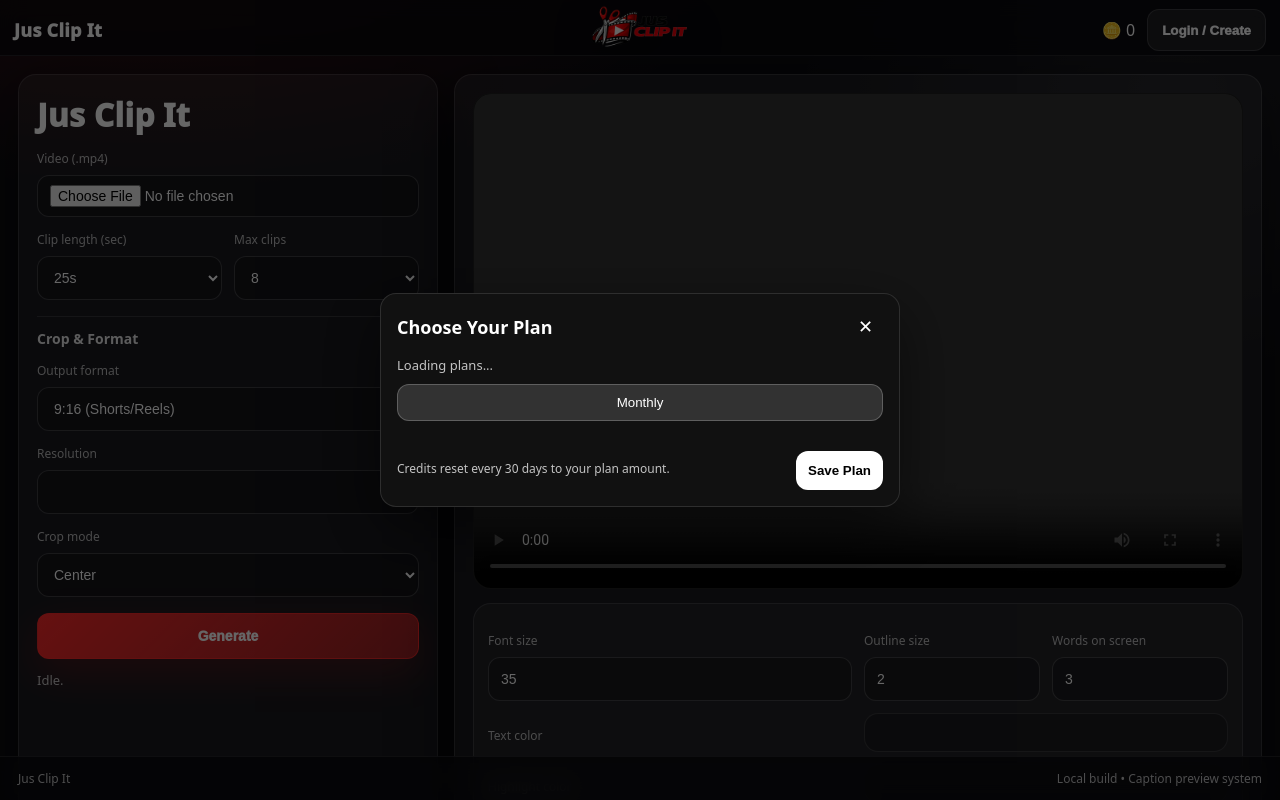
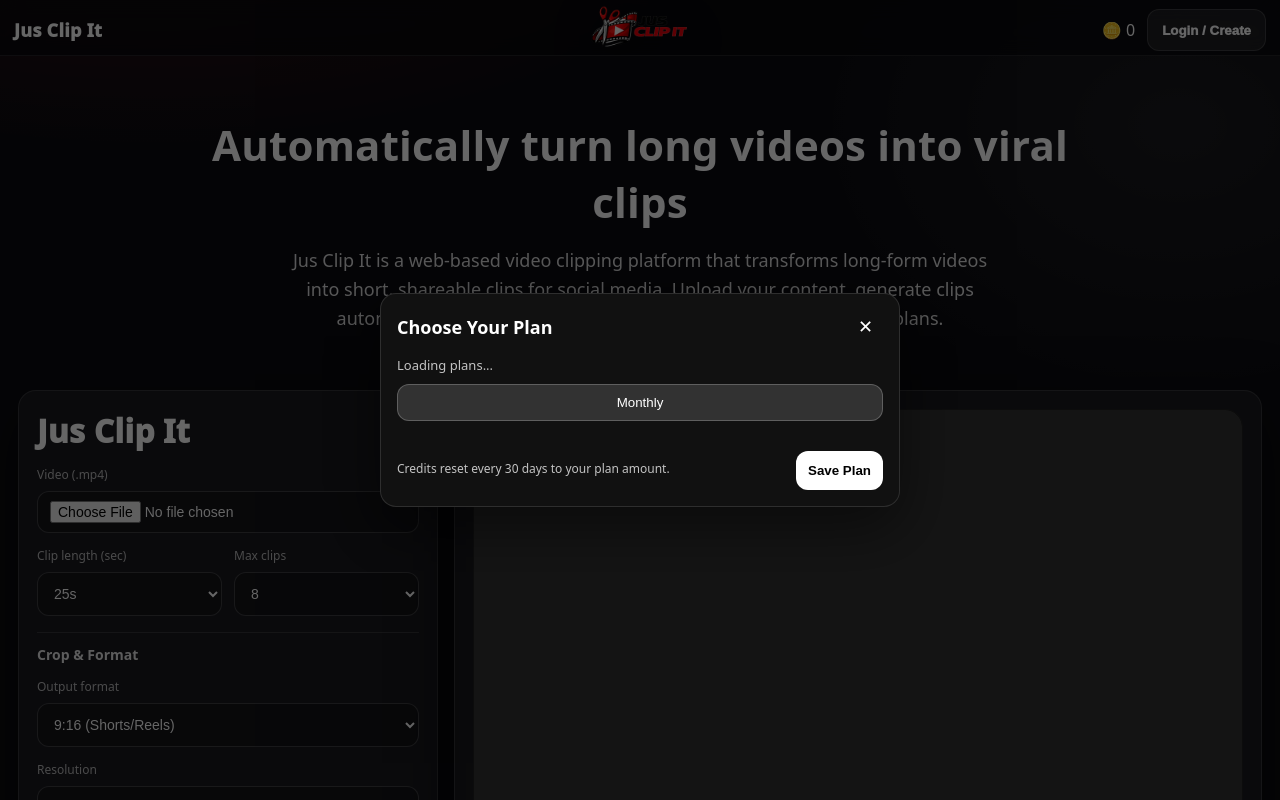
Before and after one commit to antoine-bibb/jus-clip-it, a FastAPI app: page / in a window 1280 px wide. Run offline with FastAPI, Linux system fonts and the light colour scheme; lists and menus that the app fills with data are empty.

Commit message:
add service terms

```diff
--- a/app/static/styles.css
+++ b/app/static/styles.css
@@ -83,7 +83,27 @@ body{
   font-size: 18px;
 }
 
+.hero {
+  max-width: 900px;
+  margin: 60px auto 40px;
+  padding: 0 20px;
+  text-align: center;
+}
 
+.hero h1 {
+  font-size: 42px;
+  font-weight: 700;
+  margin-bottom: 16px;
+  color: #ffffff;
+}
+
+.hero p {
+  font-size: 18px;
+  line-height: 1.6;
+  opacity: 0.85;
+  max-width: 720px;
+  margin: auto;
+}
 /* ============================
    Footer (always visible)
 ============================ */
--- a/app/templates/index.html
+++ b/app/templates/index.html
@@ -28,8 +28,18 @@
       <button id="authBtn" class="nav-btn">Login / Create</button>
     </div>
   </div>
+
 </header>
 
+<section  class="hero">
+  <h1>Automatically turn long videos into viral clips</h1>
+
+  <p>
+    Jus Clip It is a web-based video clipping platform that transforms long-form videos
+    into short, shareable clips for social media. Upload your content, generate clips
+    automatically, and manage usage with free and paid subscription plans.
+  </p>
+</section>
 
 <div class="wrap">
   <div class="left">
@@ -311,10 +321,22 @@
 
 <script src="/static/app.js"></script>
 
-<footer class="footer">
-  <div class="footer-inner">
-    <span>Jus Clip It</span>
-    <span class="muted">Local build • Caption preview system</span>
+<footer style="margin-top:60px; padding:24px 16px; border-top:1px solid #eee; font-size:14px; opacity:0.85;">
+  <div style="max-width:900px; margin:auto; display:flex; flex-wrap:wrap; gap:12px; justify-content:space-between;">
+    <div>
+      © Jus Clip It
+    </div>
+
+    <div>
+      Contact:
+      <a href="mailto:support@jusclipit.com">support@jusclipit.com</a>
+    </div>
+
+    <div>
+      <a href="/terms">Terms</a> ·
+      <a href="/privacy">Privacy</a> ·
+      <a href="/refunds">Refunds</a>
+    </div>
   </div>
 </footer>
 
--- /dev/null
+++ b/app/templates/refund.html
@@ -0,0 +1,5 @@
+<h2>Refund & Cancellation Policy</h2>
+<p>Subscriptions can be canceled at any time. Due to the digital nature of the service,
+charges already processed are non-refundable.</p>
+
+<p>Last updated: February 2026</p>
```
Also changed, not shown: app/templates/terms.html (added, +7 -0 lines), 2 other files.
